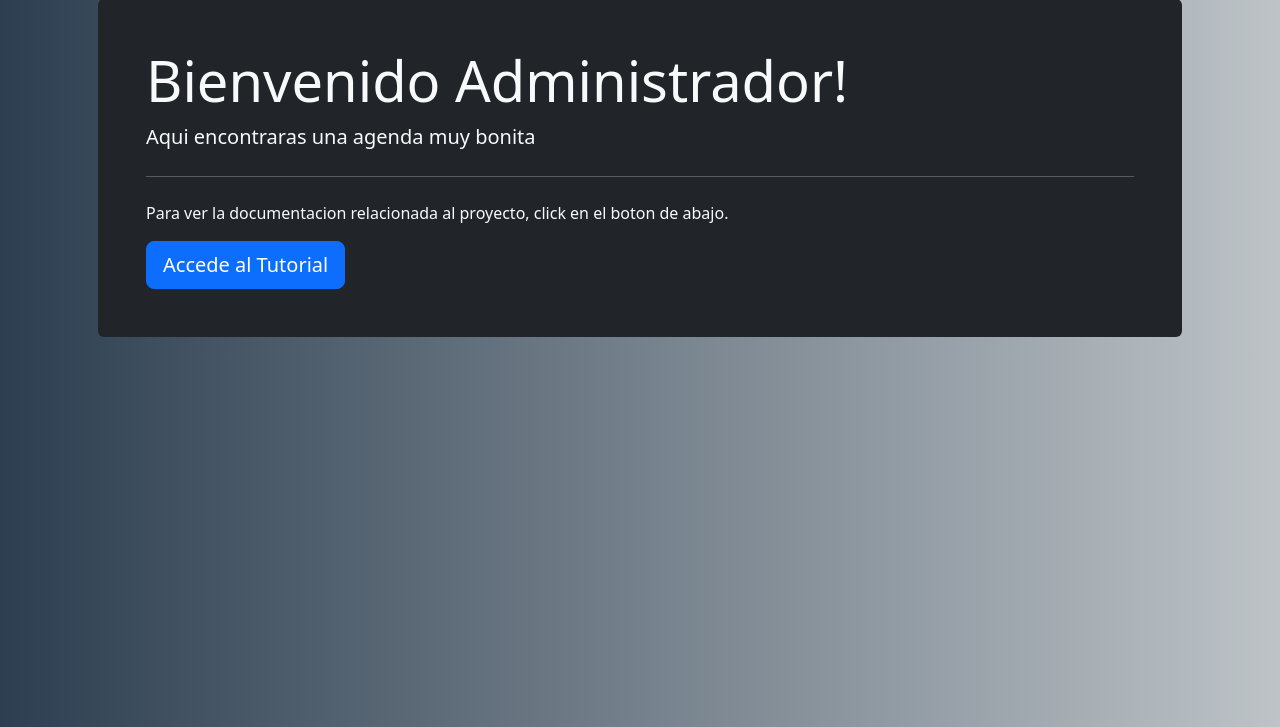
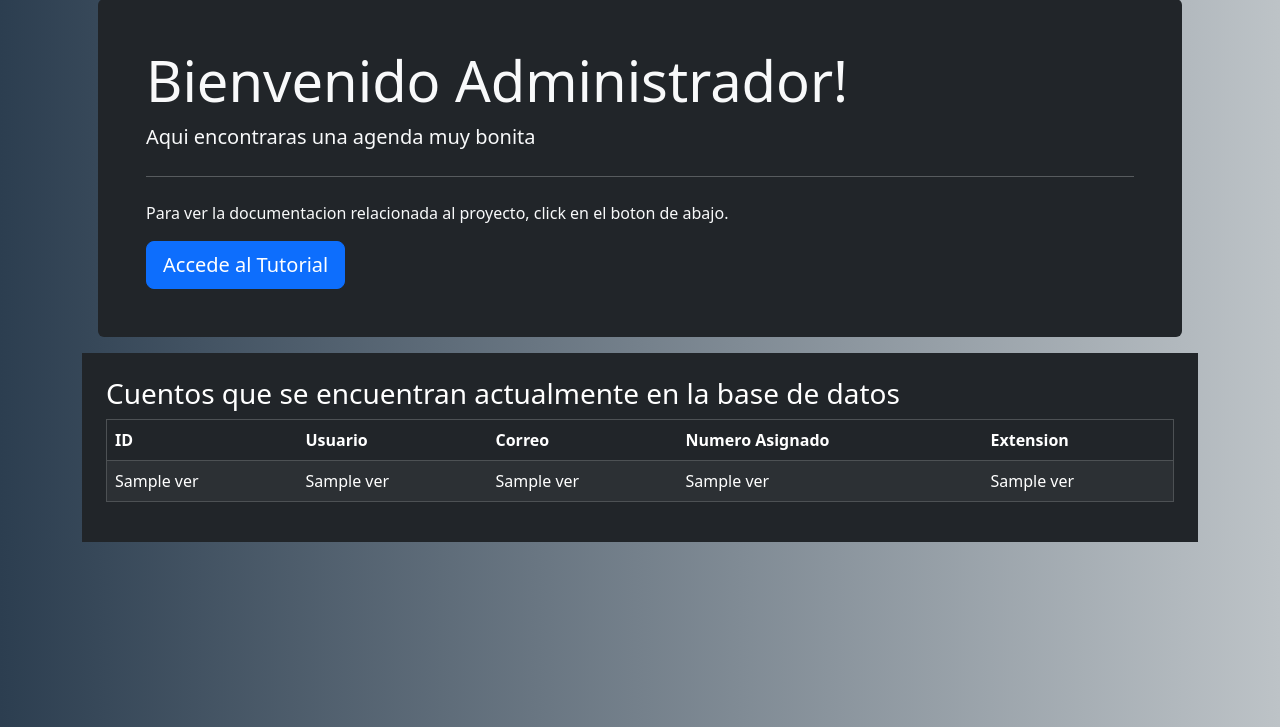
Before and after one commit to ricardoqsx/agenda, a Flask app: template app/templates/index.html in a window 1280 px wide. Shown: the part 73-800 px from the top of the page. Run offline with Flask 3, Linux system fonts and the light colour scheme; the template is opened without the code that fills it: most values are stand-ins (such as "Sample title", 1, 10 or a date in 2020); some libraries are stand-ins or nearby versions.

Commit message:
se crean los datos en la base de datos, pero creo que aun estan mal, adicional se intenta poder mostrar los datos en una pagina html pero da error: sqlite3.ProgrammingError: SQLite objects created in a thread can only be used in that same thread. The object was created in thread id 139764431325992 and this is thread id 139764193069872. con lo cual se recomienda gestionar otra conexion para solventar esto, lo veremos mañana

```diff
--- a/app/app.py
+++ b/app/app.py
@@ -1,11 +1,14 @@
 from flask import Flask, render_template, request, redirect, url_for
 import db
+
+db.create_db()
 
 app=Flask(__name__)
 
 @app.route('/')
 def index():
-    return render_template('index.html')
+    ver=db.query()
+    return render_template('index.html', ver=ver)
 
 
 if __name__ == '__main__':
--- a/app/requirements.txt
+++ b/app/requirements.txt
@@ -1,3 +1,4 @@
 flask
 flask-login
 flask-WTF
+pandas
--- a/app/templates/index.html
+++ b/app/templates/index.html
@@ -8,4 +8,33 @@
     <p>Para ver la documentacion relacionada al proyecto, click en el boton de abajo.</p>
     <a class="btn btn-primary btn-lg" href="#" role="button">Accede al Tutorial</a>
   </div>
+
+  <div class="bg-dark py-4 px-4 text-bg-dark">
+    <h3>Cuentos que se encuentran actualmente en la base de datos</h3>
+      <table border="1" class="table table-striped table-dark">
+          <thead>
+              <tr>
+                  <th>ID</th>
+                  <th>Usuario</th>
+                  <th>Correo</th>
+                  <th>Numero Asignado</th>
+                  <th>Extension</th>
+                  <!-- Añade más columnas según tu tabla -->
+              </tr>
+          </thead>
+          <tbody style="text-align:left">
+              {% for ve in ver %}
+                  <tr>
+                      <td scope="row">{{ ver[0] }}</td>
+                      <td scope="row">{{ ver[1] }}</td>
+                      <td scope="row">{{ ver[2] }}</td>
+                      <td scope="row">{{ ver[3] }}</td>
+                      <td scope="row">{{ ver[4] }}</td>
+                      <!-- Añade más columnas según tu tabla -->
+                  </tr>
+              {% endfor %}
+          </tbody>
+      </table>
+  </div>
+
 {%endblock%}
--- a/compose.yaml
+++ b/compose.yaml
@@ -10,7 +10,7 @@ services:
     ports:
       - 5000:5000
     volumes:
-      - ./agenda:/agenda
+      - ./app:/app
     restart: unless-stopped
     networks:
       - agnet
```
Also changed, not shown: app/db.py (+25 -7 lines), app/contacts.db (added), 1 other file.
